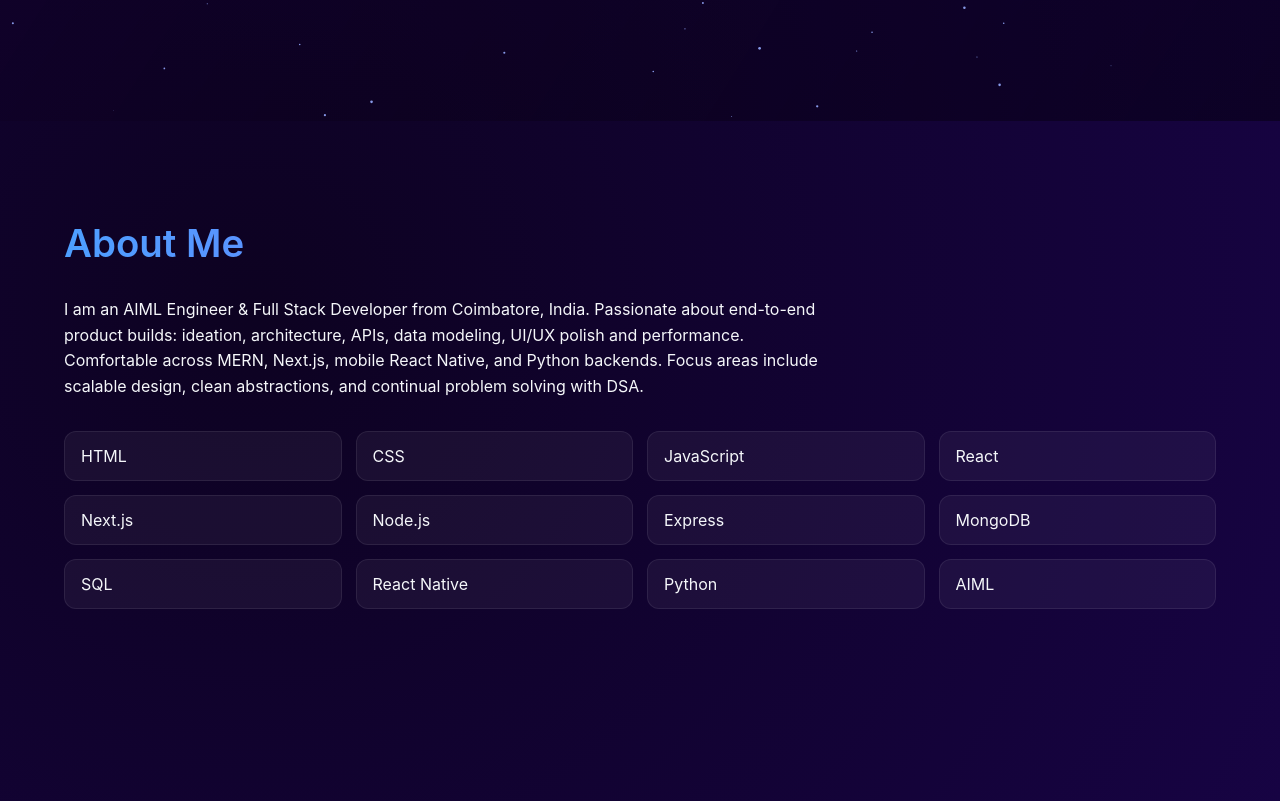
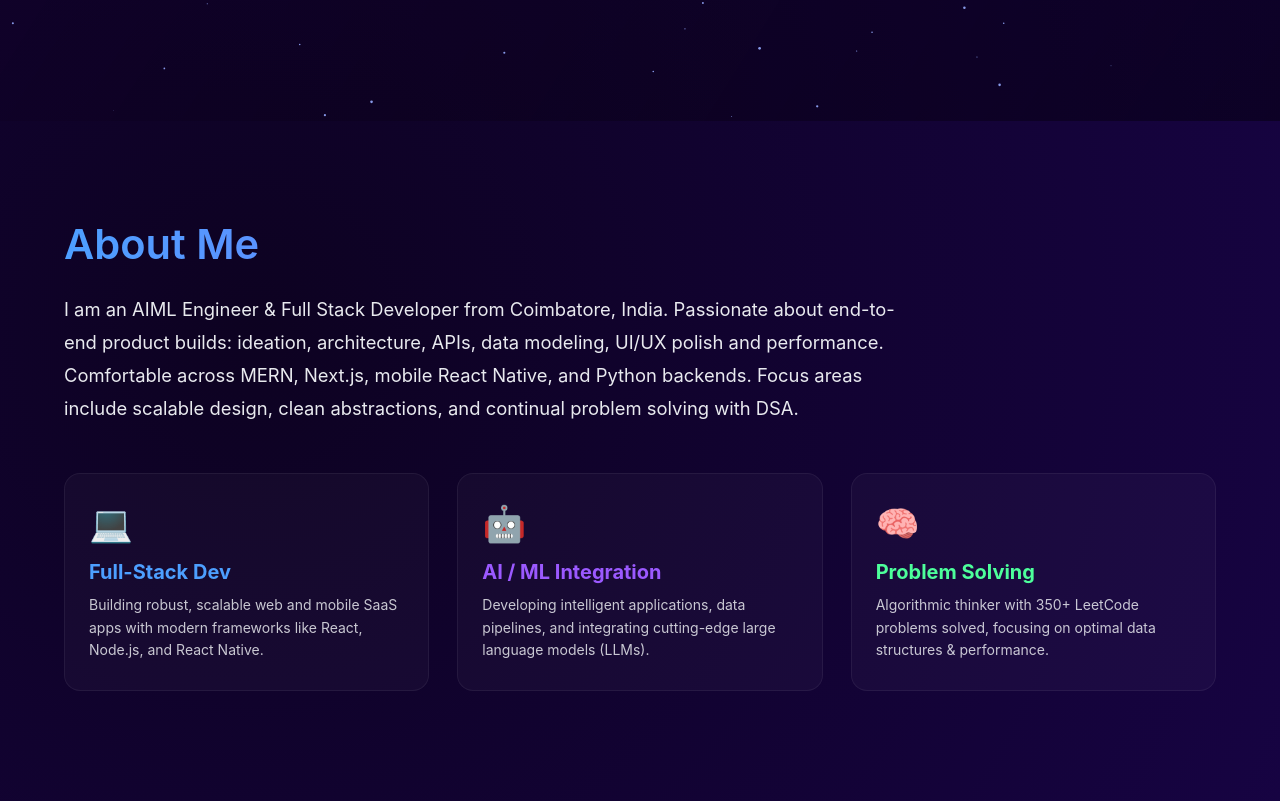
Before and after one commit to 01Freebird10/portfolio, a React (Vite) app: page / in a window 1280 px wide. Shown: the part 679-1480 px from the top of the page. Built offline with nearby package versions, Linux system fonts and the light colour scheme.

Commit message:
Redesign About section to separate from Skills and add specialty cards

```diff
--- a/src/sections/About.jsx
+++ b/src/sections/About.jsx
@@ -1,17 +1,45 @@
 import React from 'react';
+import { motion } from 'framer-motion';
 
 export default function About() {
   return (
-    <section id="about" className="section fade-in">
-      <h2 className="gradient-text" style={{ fontSize:'2.4rem', marginTop:0 }}>About Me</h2>
-      <p style={{ maxWidth:760, lineHeight:1.6 }}>
+    <section id="about" className="section fade-in" style={{ paddingBottom: '140px' }}>
+      <h2 className="gradient-text" style={{ fontSize:'2.6rem', marginTop:0, marginBottom: '24px' }}>About Me</h2>
+      <p style={{ maxWidth:860, fontSize: '1.15rem', lineHeight:1.8, marginBottom: '48px', opacity: 0.95 }}>
         I am an AIML Engineer & Full Stack Developer from Coimbatore, India. Passionate about end-to-end product builds: ideation, architecture, APIs, data modeling, UI/UX polish and performance. Comfortable across MERN, Next.js, mobile React Native, and Python backends. Focus areas include scalable design, clean abstractions, and continual problem solving with DSA.
       </p>
-      <ul style={{ display:'grid', gridTemplateColumns:'repeat(auto-fit,minmax(220px,1fr))', gap:'14px', marginTop:32, padding:0, listStyle:'none' }}>
-        {['HTML','CSS','JavaScript','React','Next.js','Node.js','Express','MongoDB','SQL','React Native','Python','AIML'].map(skill => (
-          <li key={skill} style={{ background:'rgba(255,255,255,0.05)', padding:'14px 16px', borderRadius:'12px', backdropFilter:'blur(4px)', border:'1px solid rgba(255,255,255,0.08)' }}>{skill}</li>
-        ))}
-      </ul>
+
+      <div style={{ display:'grid', gridTemplateColumns:'repeat(auto-fit,minmax(260px,1fr))', gap:'28px', marginTop:36 }}>
+        <motion.div
+          whileHover={{ y: -6, background: 'rgba(255,255,255,0.06)', borderColor: 'rgba(77,159,255,0.2)' }}
+          transition={{ type: 'spring', stiffness: 200, damping: 20 }}
+          style={{ padding:'28px 24px', borderRadius:'16px', background:'rgba(255,255,255,0.03)', border:'1px solid rgba(255,255,255,0.06)', backdropFilter:'blur(4px)' }}
+        >
+          <div style={{ fontSize:'2.2rem', marginBottom:'16px' }}>💻</div>
+          <h3 style={{ margin:'0 0 10px', fontSize:'1.25rem', color:'#4d9fff', fontWeight: '700' }}>Full-Stack Dev</h3>
+          <p style={{ margin:0, fontSize:'14px', lineHeight:'1.6', opacity:0.8 }}>Building robust, scalable web and mobile SaaS apps with modern frameworks like React, Node.js, and React Native.</p>
+        </motion.div>
+
+        <motion.div
+          whileHover={{ y: -6, background: 'rgba(255,255,255,0.06)', borderColor: 'rgba(155,89,255,0.2)' }}
+          transition={{ type: 'spring', stiffness: 200, damping: 20 }}
+          style={{ padding:'28px 24px', borderRadius:'16px', background:'rgba(255,255,255,0.03)', border:'1px solid rgba(255,255,255,0.06)', backdropFilter:'blur(4px)' }}
+        >
+          <div style={{ fontSize:'2.2rem', marginBottom:'16px' }}>🤖</div>
+          <h3 style={{ margin:'0 0 10px', fontSize:'1.25rem', color:'#9b59ff', fontWeight: '700' }}>AI / ML Integration</h3>
+          <p style={{ margin:0, fontSize:'14px', lineHeight:'1.6', opacity:0.8 }}>Developing intelligent applications, data pipelines, and integrating cutting-edge large language models (LLMs).</p>
+        </motion.div>
+
+        <motion.div
+          whileHover={{ y: -6, background: 'rgba(255,255,255,0.06)', borderColor: 'rgba(77,255,155,0.2)' }}
+          transition={{ type: 'spring', stiffness: 200, damping: 20 }}
+          style={{ padding:'28px 24px', borderRadius:'16px', background:'rgba(255,255,255,0.03)', border:'1px solid rgba(255,255,255,0.06)', backdropFilter:'blur(4px)' }}
+        >
+          <div style={{ fontSize:'2.2rem', marginBottom:'16px' }}>🧠</div>
+          <h3 style={{ margin:'0 0 10px', fontSize:'1.25rem', color:'#4dff9b', fontWeight: '700' }}>Problem Solving</h3>
+          <p style={{ margin:0, fontSize:'14px', lineHeight:'1.6', opacity:0.8 }}>Algorithmic thinker with 350+ LeetCode problems solved, focusing on optimal data structures & performance.</p>
+        </motion.div>
+      </div>
     </section>
   );
 }
```
Also changed, not shown: 3 other files (tests, documents, lock files or other folders).
